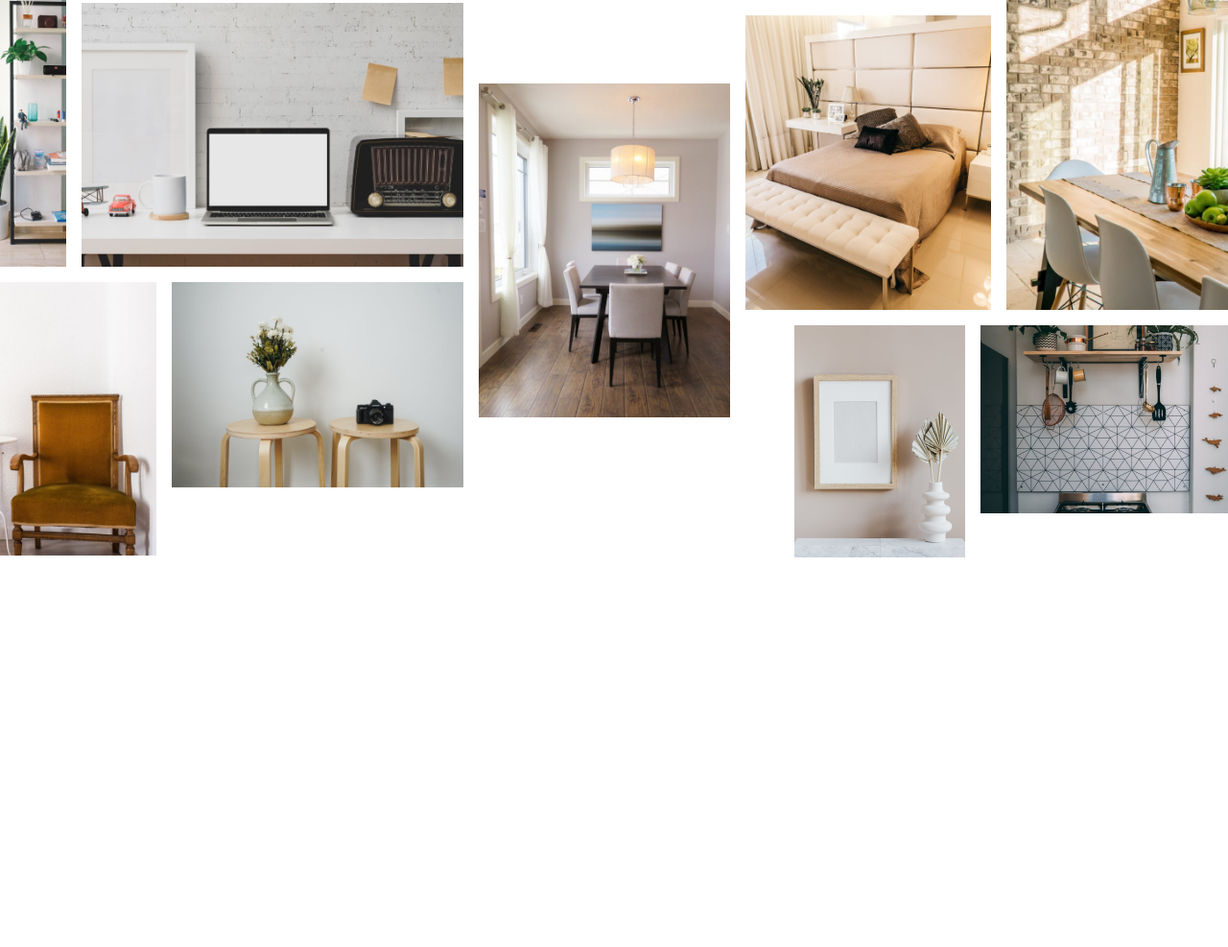
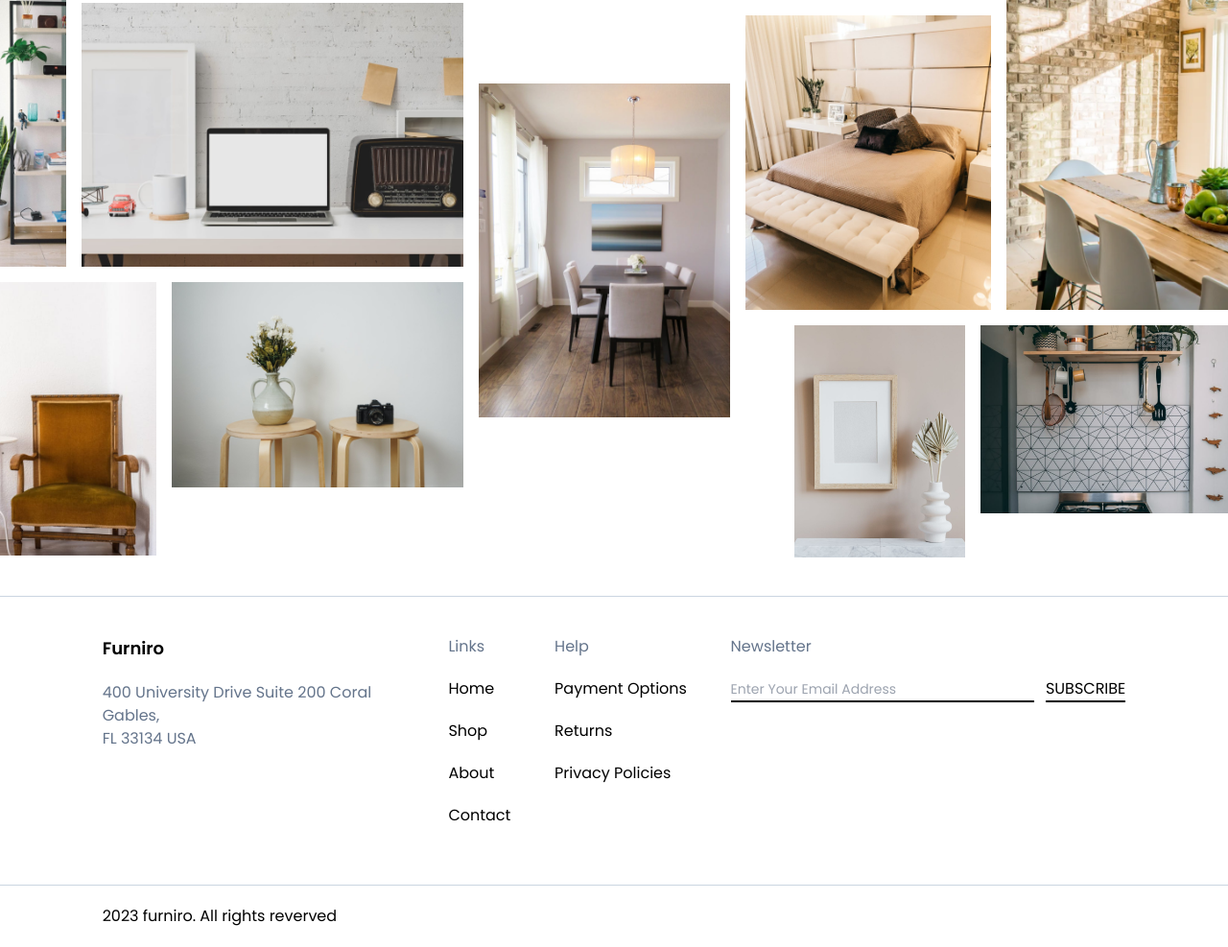
Before and after one commit to ayeminnkyaww/furniro, a website: page src/index.html in a window 1280 px wide. Shown: the part 2873-3860 px from the top of the page at 96% size. Before the commit the page ends 3454 px from the top, so only its background shows below. Drawn offline with Linux system fonts and the light colour scheme.

Commit message:
footer and copy rights

```diff
--- a/src/index.html
+++ b/src/index.html
@@ -659,5 +659,69 @@
     </div>
 
     <!-- setup section -->
+
+    <div class="bg-slate-300 h-px mt-[430px] md:mt-10"></div>
+
+    <!-- start footer link section -->
+    <!-- container  -->
+    <div
+      class="my-10 flex flex-col flex-wrap md:flex-row md:justify-between w-5/6 mx-auto"
+    >
+      <!-- indivitual -->
+
+      <div class="w-full md:w-auto mb-5">
+        <div class="flex flex-col w-[315px]">
+          <h3 class="mb-5 font-semibold text-lg">Furniro</h3>
+          <p class="text-slate-500">
+            400 University Drive Suite 200 Coral Gables,
+          </p>
+          <p class="text-slate-500">FL 33134 USA</p>
+        </div>
+      </div>
+      <!-- indivitual -->
+      <!-- indivitual -->
+      <div class="w-full md:w-auto">
+        <div>
+          <h3 class="mb-5 text-slate-500">Links</h3>
+        </div>
+        <div class="flex flex-row md:flex-col gap-x-5">
+          <p class="mb-5 hover:text-slate-500"><a href="#">Home</a></p>
+          <p class="mb-5 hover:text-slate-500"><a href="#">Shop</a></p>
+          <p class="mb-5 hover:text-slate-500"><a href="#">About</a></p>
+          <p class="mb-5 hover:text-slate-500"><a href="#">Contact</a></p>
+        </div>
+      </div>
+      <!-- indivitual -->
+      <div class="w-full md:w-auto">
+        <div>
+          <h3 class="mb-5 text-slate-500">Help</h3>
+        </div>
+        <div class="flex flex-row md:flex-col gap-x-5">
+          <p class="mb-5 hover:text-slate-500">
+            <a href="#">Payment Options</a>
+          </p>
+          <p class="mb-5 hover:text-slate-500"><a href="#">Returns</a></p>
+          <p class="mb-5 hover:text-slate-500">
+            <a href="#">Privacy Policies</a>
+          </p>
+        </div>
+      </div>
+      <div class="w-full md:w-auto">
+        <h3 class="mb-5 text-slate-500">Newsletter</h3>
+        <div class="space-x-2">
+          <input
+            type="text"
+            class="border-b-2 border-black bg-inherit outline-none placeholder:text-sm"
+            placeholder="Enter Your Email Address"
+          />
+          <button class="uppercase border-b-2 border-black">subscribe</button>
+        </div>
+      </div>
+    </div>
+    <!-- end footer link section -->
+    <div class="bg-slate-300 h-px mt-10"></div>
+    <!-- copy rights -->
+    <p class="py-5 w-5/6 mx-auto">2023 furniro. All rights reverved</p>
+    <!-- copy rights -->
   </body>
 </html>
```
Also changed, not shown: src/output.css.
